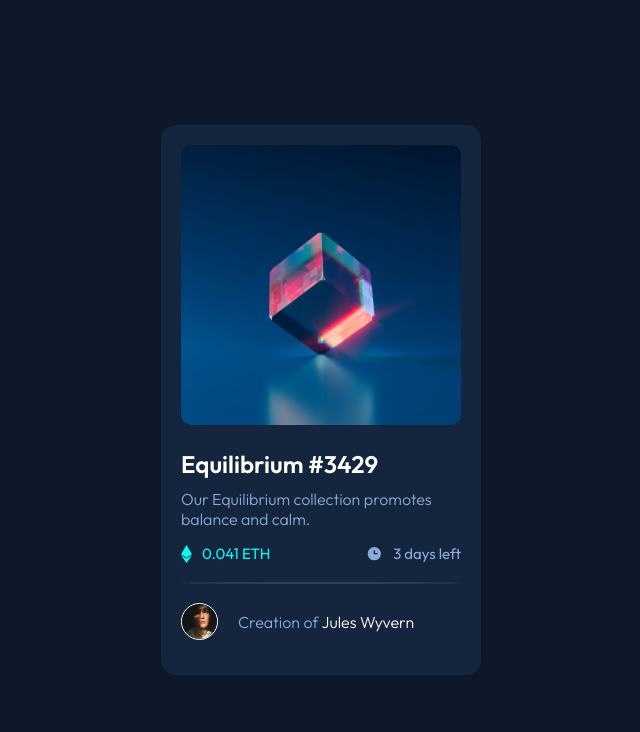
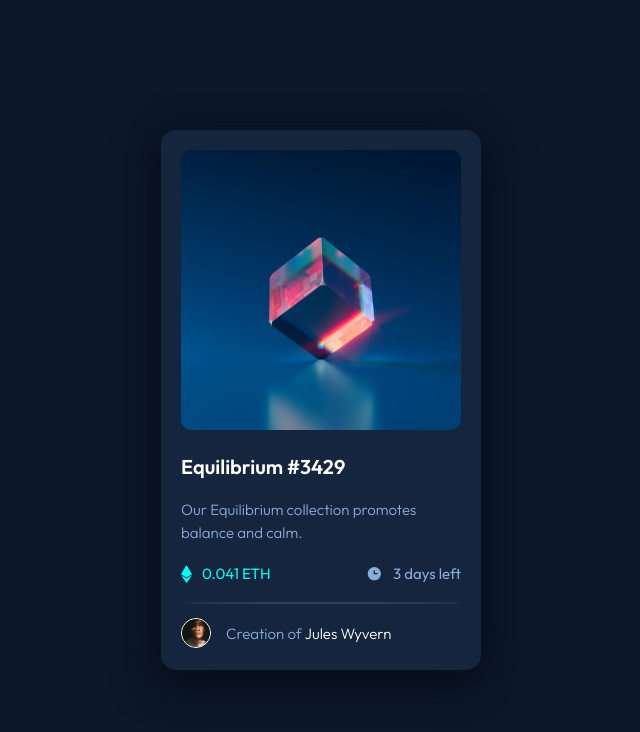
Before and after one commit to carlosg-silva/cartao-nft, a plain HTML site: page index.html in a window 1280 px wide. Shown: the whole page, without its empty margins (319-959 px from the left). Drawn offline with Linux system fonts and the light colour scheme.

Commit message:
detalhes finais

```diff
--- a/index.html
+++ b/index.html
@@ -18,10 +18,9 @@
     <div class="container">
       <div class="card">
         <div>
-          <a href="" class="img">
-            <div>
-            </div>
-          </a>
+          <div class="img">
+            <a href="./"><img src="images/image-equilibrium.jpg" alt=""></a>
+          </div>
           <div class="conteudo">
             <a href="./">
               <h1>Equilibrium #3429</h1>
--- a/style.css
+++ b/style.css
@@ -15,9 +15,12 @@ a {
 }
 
 h1 {
+  display: inline-block;
   color: hsl(0, 0%, 100%);
   font-weight: 600;
-  font-size: 24px;
+  font-size: 1.25rem;
+  margin-bottom: 10px;
+  margin-top: 20px;
 }
 
 h1:hover {
@@ -28,17 +31,6 @@ a {
   text-decoration: none;
 }
 
-.img {
-  display: inline-block;
-  margin: 20px;
-  width: 280px;
-  height: 280px;
-  background-image: url(images/image-equilibrium.jpg);
-  background-repeat: no-repeat;
-  background-size: 280px;
-  border-radius: 10px;
-}
-
 .container {
   display: flex;
   align-items: center;
@@ -47,11 +39,24 @@ a {
   max-width: 1740px;
 }
 
+/* card */
+
 .card {
   width: 320px;
-  height: 550px;
+  height: 540px;
   border-radius: 15px;
   background: hsl(216, 50%, 16%);
+  box-shadow: 10px 10px 40px hsl(218, 61%, 7%),
+    -10px 10px 40px hsl(218, 61%, 7%);
+}
+
+.img img {
+  display: inline-block;
+  margin: 20px 20px 0 20px;
+  width: 280px;
+  height: 280px;
+  background-size: 280px;
+  border-radius: 10px;
 }
 
 .conteudo {
@@ -62,13 +67,15 @@ a {
 .conteudo-desc {
   font-weight: 300;
   margin-top: 10px;
+  font-size: 0.94rem;
   color: hsl(215, 51%, 70%);
+  line-height: 1.5;
 }
 
 .conteudo-icons {
   display: flex;
   justify-content: space-between;
-  margin: 15px 0 5px 0;
+  margin: 20px 0 5px 0;
   align-items: center;
 }
 
@@ -77,7 +84,7 @@ a {
   color: hsl(215, 51%, 70%);
   gap: 10px;
   align-items: center;
-  font-size: 15px;
+  font-size: 0.94rem;
 }
 
 .conteudo-icons p span {
@@ -96,14 +103,14 @@ a {
 /* footer */
 
 footer {
-  padding-top: 15px;
+  padding-top: 10px;
   display: flex;
   align-items: center;
-  gap: 20px;
+  gap: 15px;
 }
 
 footer h3 {
-  font-size: medium;
+  font-size: 0.94rem;
   font-weight: 300;
   color: hsl(215, 51%, 70%);
 }
@@ -118,7 +125,7 @@ footer h3 a:hover {
 
 .footer-img img {
   display: block;
-  height: 35px;
+  height: 28px;
   border: 1px hsl(0, 0%, 100%) solid;
   border-radius: 50%;
 }
```
